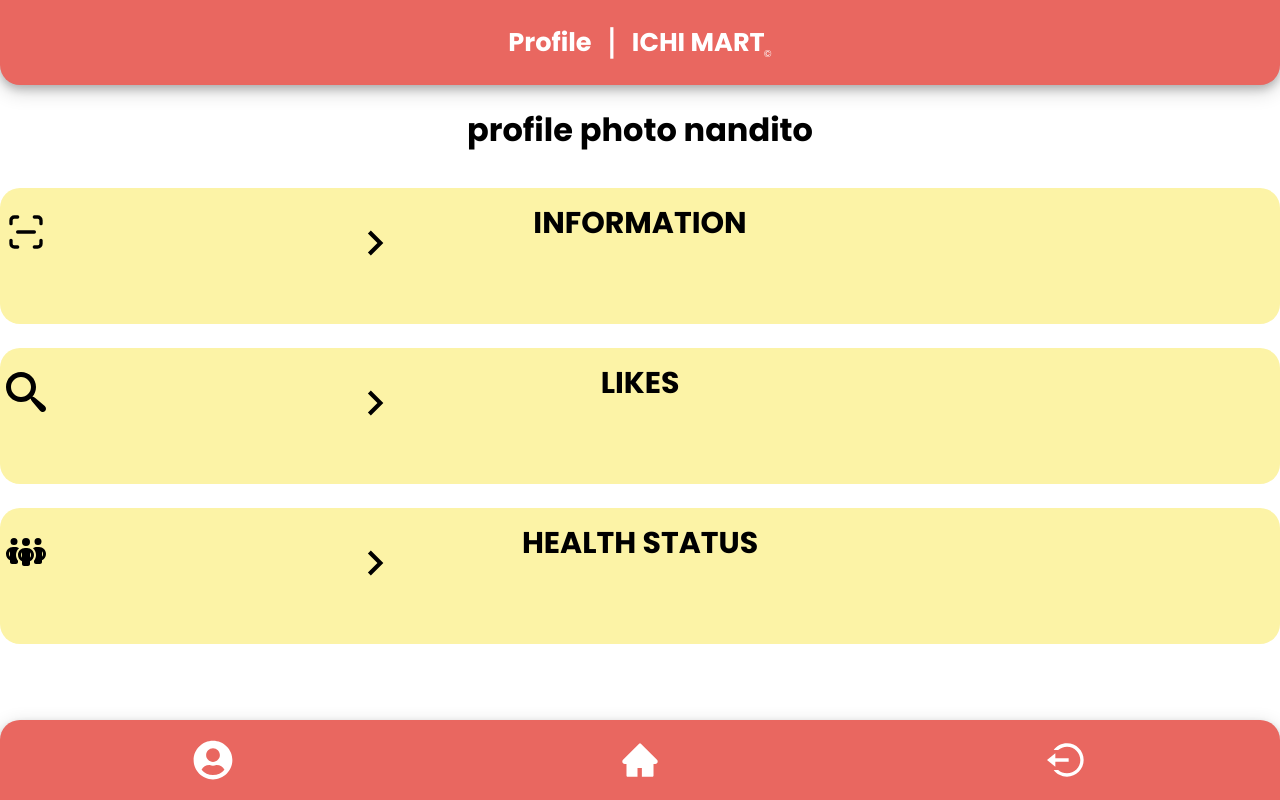
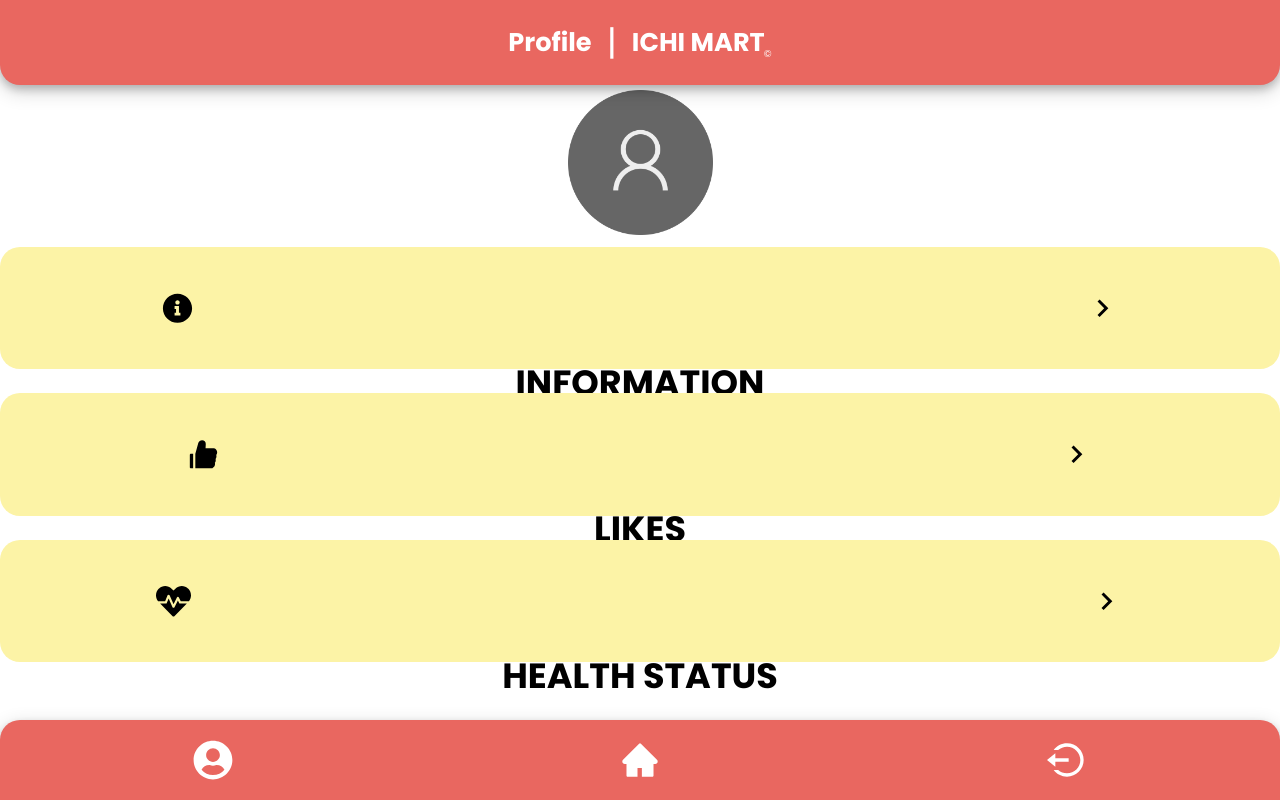
Before and after one commit to rimuelcanada14/sia-arshopperv2, a React (Create React App) app: page /profile in a window 1280 px wide. Built offline with nearby package versions, Linux system fonts and the light colour scheme.

Commit message:
Profile FInished
;)

```diff
--- a/src/components/footer.js
+++ b/src/components/footer.js
@@ -9,13 +9,13 @@
     return (
         <div className="footer">
           <ul className='footer-icons'>
-            <Link to="">
+            <Link to="/Profile">
               <FaUserCircle className='footer-icon'/>
             </Link>
-            <Link to="/home">
+            <Link to="/Home">
               <AiFillHome className='footer-icon' />
             </Link>
-            <Link to ="">
+            <Link to ="/">
               <RiLogoutCircleLine className='footer-icon' />
             </Link>
           </ul>
--- a/src/components/header.css
+++ b/src/components/header.css
@@ -12,6 +12,7 @@
     z-index: 1;
     box-shadow: 0 4px 8px 0 rgba(0, 0, 0, 0.2),
         0 6px 20px 0 rgba(0, 0, 0, 0.19);
+    margin-bottom: 5px;
 }
 .header-line{
     display: flex;
--- a/src/profile/Profile.css
+++ b/src/profile/Profile.css
@@ -1,47 +1,39 @@
-.profile-icon {
-    display: flex;
-    justify-content: center;
-}
-
 .profile-container{
     display: flex;
     flex-direction: column;
+}
+
+.profile-icon {
+    display: block;
+    margin: auto;
+    justify-content: center;
+    height: 145px;
+    width: 145px;
 }
 
 .profile-btn {
     position: relative;
     margin: 12px 0;
     border-radius: 20px;
-    height: 8.5em;
+    height: 3.5em;
     font-family: Poppins;
     background-color: #FCF3A6;
     max-width: 100%;
     color: black;
     display: flex;
-    justify-content: center;
+    justify-content: space-around;
+    font-weight: bold;
+    font-size: 35px;
 }
 
 .profile-btn-icon-left {
-    position: absolute;
-    top: .6em;
-    left: .15em;
-    font-size: 40px;
-    color: black;
+    height: 100%;
+}
+
+.profile-categories {
+    padding: 8.5% 0%;
 }
 
 .profile-btn-icon-right {
-    position: absolute;
-    display: flex;
-    top: .6em;
-    left: 7em;
-    font-size: 50px;
-    color: black;
+    height: 100%;
 }
-
-.profile-categories {
-    position: absolute;
-    font-weight: bold;
-    font-size: 30px;
-    text-align: center;
-    top: .45em;
-}
--- a/src/profile/Profile.js
+++ b/src/profile/Profile.js
@@ -3,9 +3,9 @@
 import Header from '../components/header';
 import Footer from '../components/footer';
 
-import { LuScanLine } from "react-icons/lu";
-import { ImSearch } from "react-icons/im";
-import { FaPeopleGroup } from "react-icons/fa6";
+import { RiInformation2Fill } from "react-icons/ri";
+import { AiFillLike } from "react-icons/ai";
+import { FaHeartbeat } from "react-icons/fa";
 import { MdOutlineKeyboardArrowRight } from "react-icons/md";
 import { Link } from 'react-router-dom';
 
@@ -17,28 +17,26 @@
       <Header header="Profile" headerright="ICHI MART" headersub="©" className='profile-header' />
 
       {/* content */}
-      <div className='profile-icon'>
-        <h1>profile photo nandito</h1>
-      </div>
+      <img className='profile-icon' src='ProfileImage/profile.png' alt='profileimage'></img>
 
       <div className='profile-container'>
           <Link to ="">
             <div className='profile-btn'>
-              <LuScanLine className="profile-btn-icon-left"/>
+              <RiInformation2Fill className="profile-btn-icon-left"/>
               <div className='profile-categories'>INFORMATION</div>
               <MdOutlineKeyboardArrowRight className="profile-btn-icon-right"/>
             </div>
           </Link>
           <Link to ="">
             <div className='profile-btn'>
-              <ImSearch className="profile-btn-icon-left" />
+              <AiFillLike className="profile-btn-icon-left" />
               <div className='profile-categories'>LIKES</div>
               <MdOutlineKeyboardArrowRight className="profile-btn-icon-right"/>
             </div>
           </Link>
           <Link>
             <div className='profile-btn'>
-              <FaPeopleGroup className="profile-btn-icon-left" />
+              <FaHeartbeat className="profile-btn-icon-left" />
               <div className='profile-categories'>HEALTH STATUS</div>
               <MdOutlineKeyboardArrowRight className="profile-btn-icon-right"/>
             </div>
```
Also changed, not shown: public/ProfileImage/profile.png (added).
